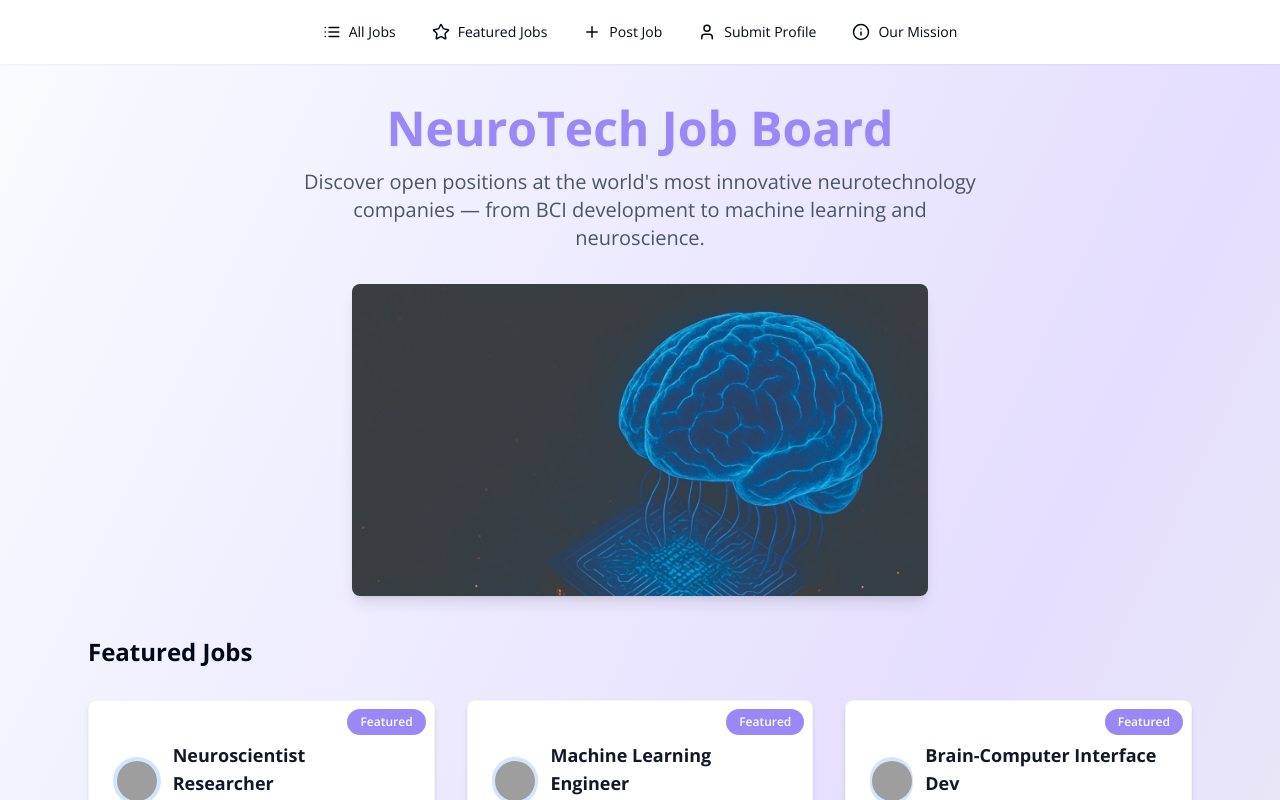
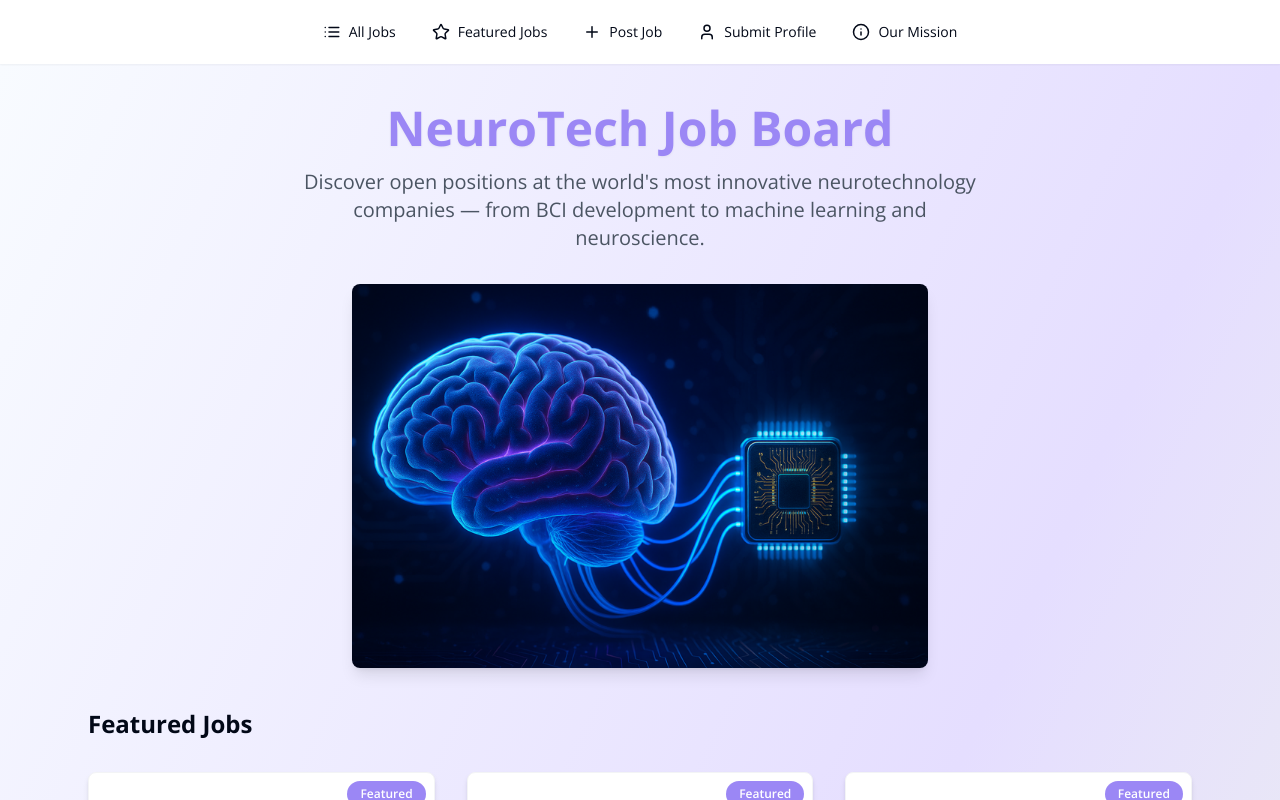
Before and after one commit to nnitzan01/neuro-jobs-connect-33, a React (Vite) app: page / in a window 1280 px wide. Shown: the top 800 px of the page. Built offline with nearby package versions, Linux system fonts and the light colour scheme; grey boxes are pictures that could not be loaded.

Commit message:
Replace homepage image
Update the image displayed on the homepage.

```diff
--- a/src/components/home/Header.tsx
+++ b/src/components/home/Header.tsx
@@ -11,8 +11,8 @@ export const Header = () => {
         Discover open positions at the world's most innovative neurotechnology companies — from BCI development to machine learning and neuroscience.
       </p>
       <img
-        src="/lovable-uploads/bc421971-bd95-44dc-9ecb-13f305b459f3.png"
-        alt="Glowing blue brain connected to circuit"
+        src="/lovable-uploads/a01e9ae8-420e-4ee8-bb72-f68d7784f9f1.png"
+        alt="Digital brain connected to computer chip"
         className="rounded-lg shadow-lg mt-4 w-full max-w-xl h-65 object-cover animate-fade-in"
       />
     </header>
```
Also changed, not shown: public/lovable-uploads/a01e9ae8-420e-4ee8-bb72-f68d7784f9f1.png (added).
